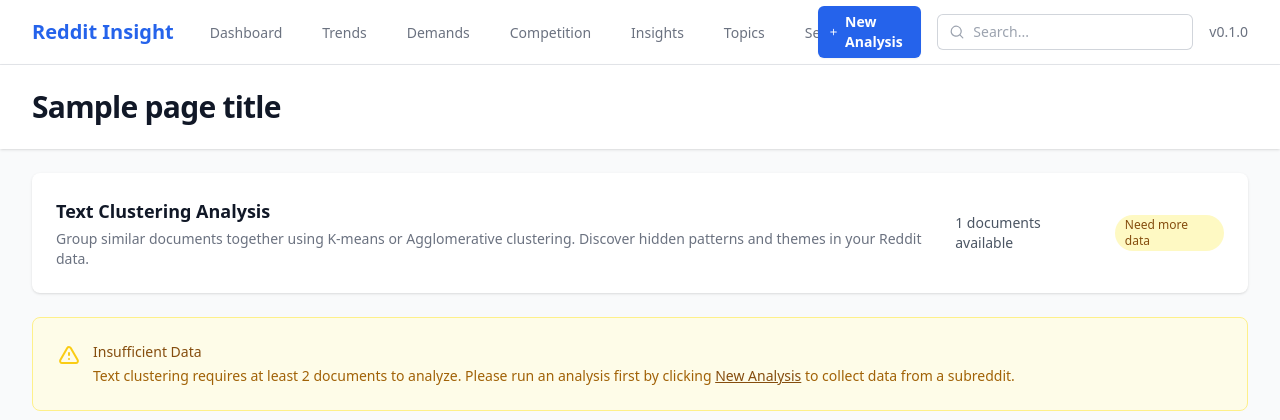
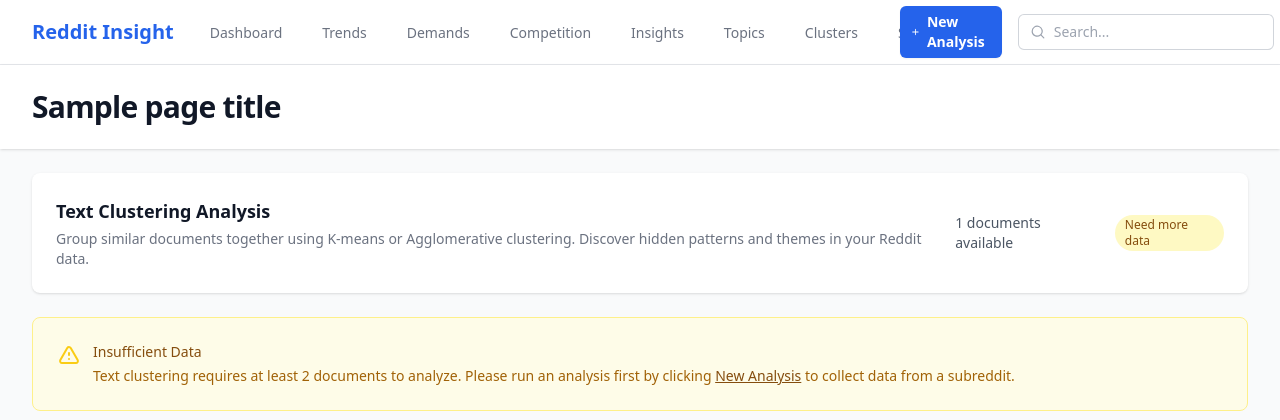
Before and after one commit to kiminbean/reddit-Insight, a Python web app: template src/reddit_insight/dashboard/templates/clusters/index.html in a window 1280 px wide; the page is wider, and only the part inside the window is pictured. Shown: the top 420 px of that part. Run offline with Jinja, Linux system fonts and the light colour scheme; the template is opened without the code that fills it: most values are stand-ins (such as "Sample title", 1, 10 or a date in 2020); some libraries are stand-ins or nearby versions.

Commit message:
feat(17-01): add Clusters menu to navigation
- Add Clusters link to desktop navigation bar
- Add Clusters link to mobile navigation menu
- Apply active state styling when on Clusters page

Co-Authored-By: Claude Opus 4.5 <noreply@anthropic.com>

```diff
--- a/src/reddit_insight/dashboard/templates/base.html
+++ b/src/reddit_insight/dashboard/templates/base.html
@@ -83,6 +83,10 @@
                                class="{% if page_title == 'Topics' %}border-primary-500 text-gray-900{% else %}border-transparent text-gray-500 hover:border-gray-300 hover:text-gray-700{% endif %} inline-flex items-center border-b-2 px-1 pt-1 text-sm font-medium">
                                 Topics
                             </a>
+                            <a href="/dashboard/clusters"
+                               class="{% if page_title == 'Clusters' %}border-primary-500 text-gray-900{% else %}border-transparent text-gray-500 hover:border-gray-300 hover:text-gray-700{% endif %} inline-flex items-center border-b-2 px-1 pt-1 text-sm font-medium">
+                                Clusters
+                            </a>
                             <a href="/search"
                                class="{% if page_title == 'Search' %}border-primary-500 text-gray-900{% else %}border-transparent text-gray-500 hover:border-gray-300 hover:text-gray-700{% endif %} inline-flex items-center border-b-2 px-1 pt-1 text-sm font-medium">
                                 Search
@@ -160,6 +164,9 @@
                     <a href="/dashboard/topics" class="block border-l-4 {% if page_title == 'Topics' %}border-primary-500 bg-primary-50 text-primary-700{% else %}border-transparent text-gray-500 hover:border-gray-300 hover:bg-gray-50 hover:text-gray-700{% endif %} py-2 pl-3 pr-4 text-base font-medium">
                         Topics
                     </a>
+                    <a href="/dashboard/clusters" class="block border-l-4 {% if page_title == 'Clusters' %}border-primary-500 bg-primary-50 text-primary-700{% else %}border-transparent text-gray-500 hover:border-gray-300 hover:bg-gray-50 hover:text-gray-700{% endif %} py-2 pl-3 pr-4 text-base font-medium">
+                        Clusters
+                    </a>
                     <a href="/search" class="block border-l-4 {% if page_title == 'Search' %}border-primary-500 bg-primary-50 text-primary-700{% else %}border-transparent text-gray-500 hover:border-gray-300 hover:bg-gray-50 hover:text-gray-700{% endif %} py-2 pl-3 pr-4 text-base font-medium">
                         Search
                     </a>
```
